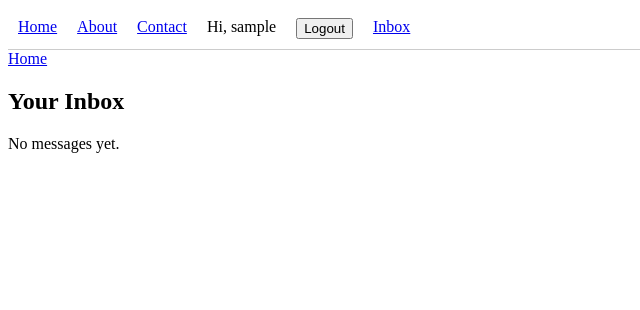
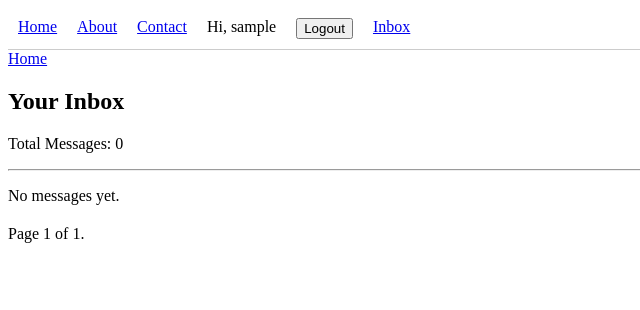
Before and after one commit to Explogame/Eximius-2k27, a Django app: page /inbox/ in a window 1280 px wide. Shown: the top 310 px of the page, without its empty margins (0-640 px from the left). Run offline with Django 5.2, Linux system fonts and the light colour scheme; the visitor is signed in with stand-in values (Sample User, id 1); data that the repository does not hold is empty.

Commit message:
Fix signup and Add inbox pagination, message state, count and Improvr inbox UX

```diff
--- a/apps/core/auth_urls.py
+++ b/apps/core/auth_urls.py
@@ -1,10 +1,14 @@
 
 from django.urls import path
 from django.contrib.auth import views as auth_views
+from .views import signup
 
 app_name = 'auth'
 
 urlpatterns = [
     path('login/', auth_views.LoginView.as_view(template_name='core/login.html'), name='login'),
     path('logout/', auth_views.LogoutView.as_view(), name='logout'),
+
+    # Sign Up path
+    path('signup/', signup, name='signup'),
 ]
--- a/apps/core/models.py
+++ b/apps/core/models.py
@@ -3,8 +3,10 @@ from django.db import models
 # Create your models here.
 class ContactMessage(models.Model):
     name = models.CharField(max_length=100)
+    email = models.EmailField(blank=True, null=True, default=None)
     message = models.TextField()
+    is_read = models.BooleanField(default=False)
     created_at = models.DateTimeField(auto_now_add=True)
 
     def __str__(self):
-        return self.name
+        return f"Message from {self.name} - {'Read' if self.is_read else 'Unread'}"
--- a/apps/core/templates/core/base.html
+++ b/apps/core/templates/core/base.html
@@ -27,6 +27,7 @@
             <a href="{% url 'core:inbox' %}">Inbox</a>
             {% else %}
             <a href="{% url 'auth:login' %}">Login</a>
+            <a href="{% url 'auth:signup' %}">Sign Up</a>
             {% endif %}
         </nav>
     </header>
--- a/apps/core/templates/core/inbox.html
+++ b/apps/core/templates/core/inbox.html
@@ -7,15 +7,46 @@
 <a href=" {% url 'core:home' %} ">Home</a>
 
 <h2>Your Inbox</h2>
+<p>Total Messages: {{ total_messages }}</p>
 
 <div>
 
-    {% for msg in messages %}
-    <p> Name:{{ msg.name }} </p>
-    <p> Message:{{ msg.message }} </p>
+    <hr>
+
+    {% for msg in page_obj %}
+        <div style="margin-bottom: 20px; padding: 10px;
+        background-color: {% if not msg.is_read %}#f5f5f5{% else %}#ffffff{% endif %};
+        border-left: 4px solid {% if not msg.is_read %}#007bff{% else %}#cccccc{% endif %};">
+
+            <p><strong>{{ msg.name }}</strong>{{ msg.email }}</p>
+            <p>{{ msg.message }}</p>
+            <small>Received: {{ msg.created_at }}</small>
+
+            {% if not msg.is_read %}
+                <a href="{% url 'core:mark_as_read' msg.id %}">Mark as Read</a>
+            {% endif %}
+        </div>
     {% empty %}
-    <p>No messages yet.</p>
+            <p>No messages yet.</p>
     {% endfor %}
+
+    <div style="margin-top: 20px;">
+        <span class="step-links">
+            {% if page_obj.has_previous %}
+                <a href="?page=1">&laquo; first</a>
+                <a href="?page={{ page_obj.previous_page_number }}">previous</a>
+            {% endif %}
+
+            <span class="current">
+                Page {{ page_obj.number }} of {{ page_obj.paginator.num_pages }}.
+            </span>
+
+            {% if page_obj.has_next %}
+                <a href="?page={{ page_obj.next_page_number }}">next</a>
+                <a href="?page={{ page_obj.paginator.num_pages }}">last &raquo;</a>
+            {% endif %}
+        </span>
+    </div>
 
 
 </div>
--- a/apps/core/urls.py
+++ b/apps/core/urls.py
@@ -8,5 +8,6 @@ urlpatterns = [
     path('', views.home, name='home'), # Home page
     path('about/', views.about, name='about'), # About page
     path('contact/', views.contact, name='contact'), # Contact page
-    path('inbox/', views.inbox, name='inbox')
+    path('inbox/', views.inbox, name='inbox'),
+    path('mark_as_read/<int:message_id>/', views.mark_as_read, name='mark_as_read'), # Mark message as read
     ]
--- a/apps/core/views.py
+++ b/apps/core/views.py
@@ -1,7 +1,8 @@
 from django.shortcuts import render, redirect
 from django.contrib.auth.decorators import login_required
+from django.core.paginator import Paginator
 
-from .forms import ContactMessageForm
+from .forms import ContactMessageForm, SignUpForm
 from .models import ContactMessage
 
 # Create your views here.
@@ -16,10 +17,37 @@ def about(request):
 @login_required
 def inbox(request):
 
-    messages = ContactMessage.objects.order_by('created_at')
+    messages_list = ContactMessage.objects.order_by('-created_at')
 
-    context = {'messages' : messages}
+    paginator = Paginator(messages_list, 5)  # Show 5 messages per page.
+    page_number = request.GET.get('page')
+    page_obj = paginator.get_page(page_number)
+
+    context = {
+        'total_messages' : paginator.count,
+        'page_obj': page_obj,
+        }
     return render(request, 'core/inbox.html', context)
+
+def mark_as_read(request, message_id):
+    try:
+        message = ContactMessage.objects.get(id=message_id)
+        message.is_read = True
+        message.save()
+    except ContactMessage.DoesNotExist:
+        pass
+    return redirect('core:inbox')
+
+def signup(request):
+    if request.method == 'POST':
+        form = SignUpForm(request.POST)
+        if form.is_valid:
+            form.save()
+            return redirect('core:home')
+    else:
+        form = SignUpForm(request.POST)
+    return render(request, 'core/signup.html', {'form' : form})
+
 
 # Contact View - form for receiving messages and e-mails
 def contact(request):
```
Also changed, not shown: apps/core/forms.py (+11 -1 lines), apps/core/templates/core/signup.html (added, +12 -0 lines), apps/core/migrations/0002_contactmessage_email.py (added), apps/core/migrations/0003_contactmessage_is_read.py (added).
